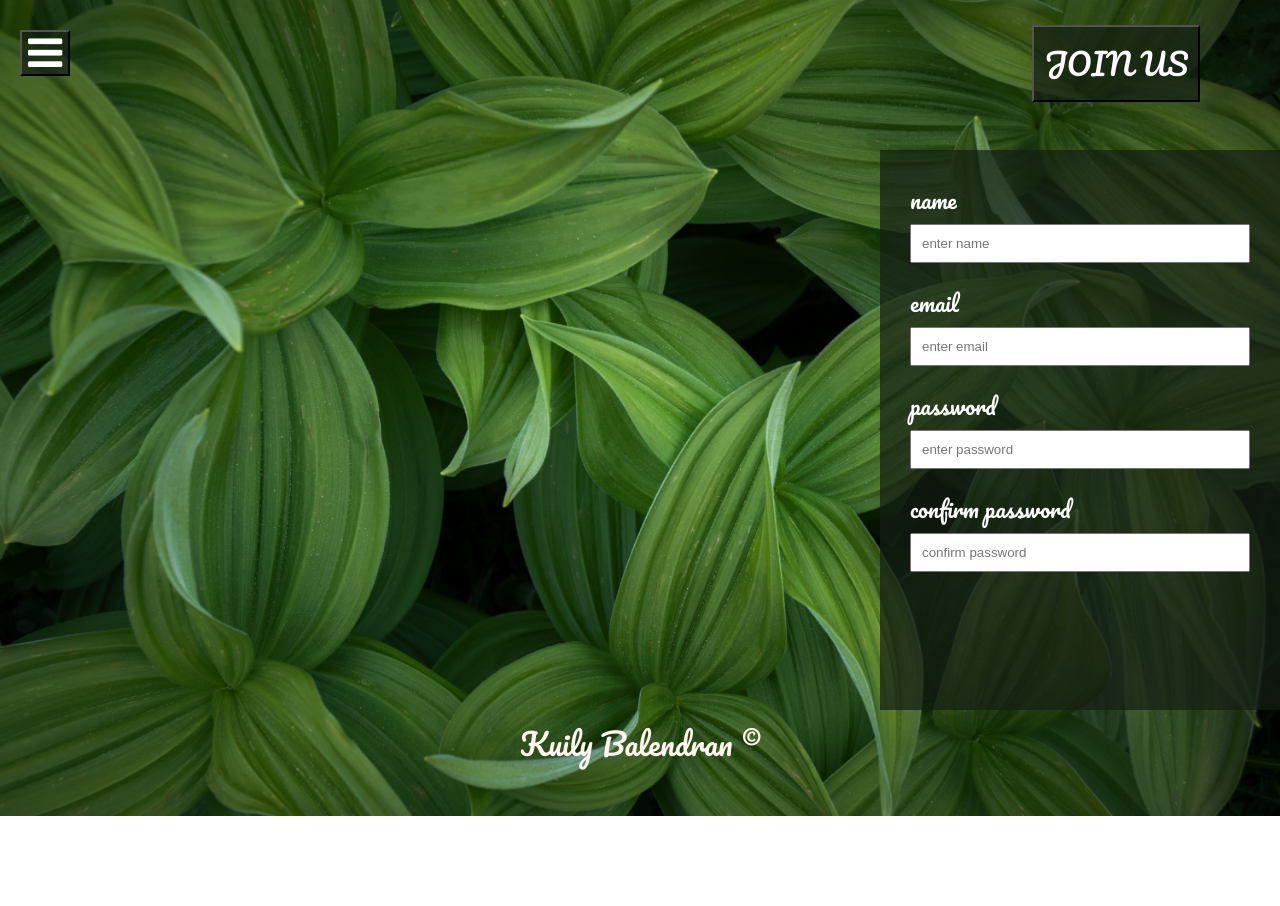
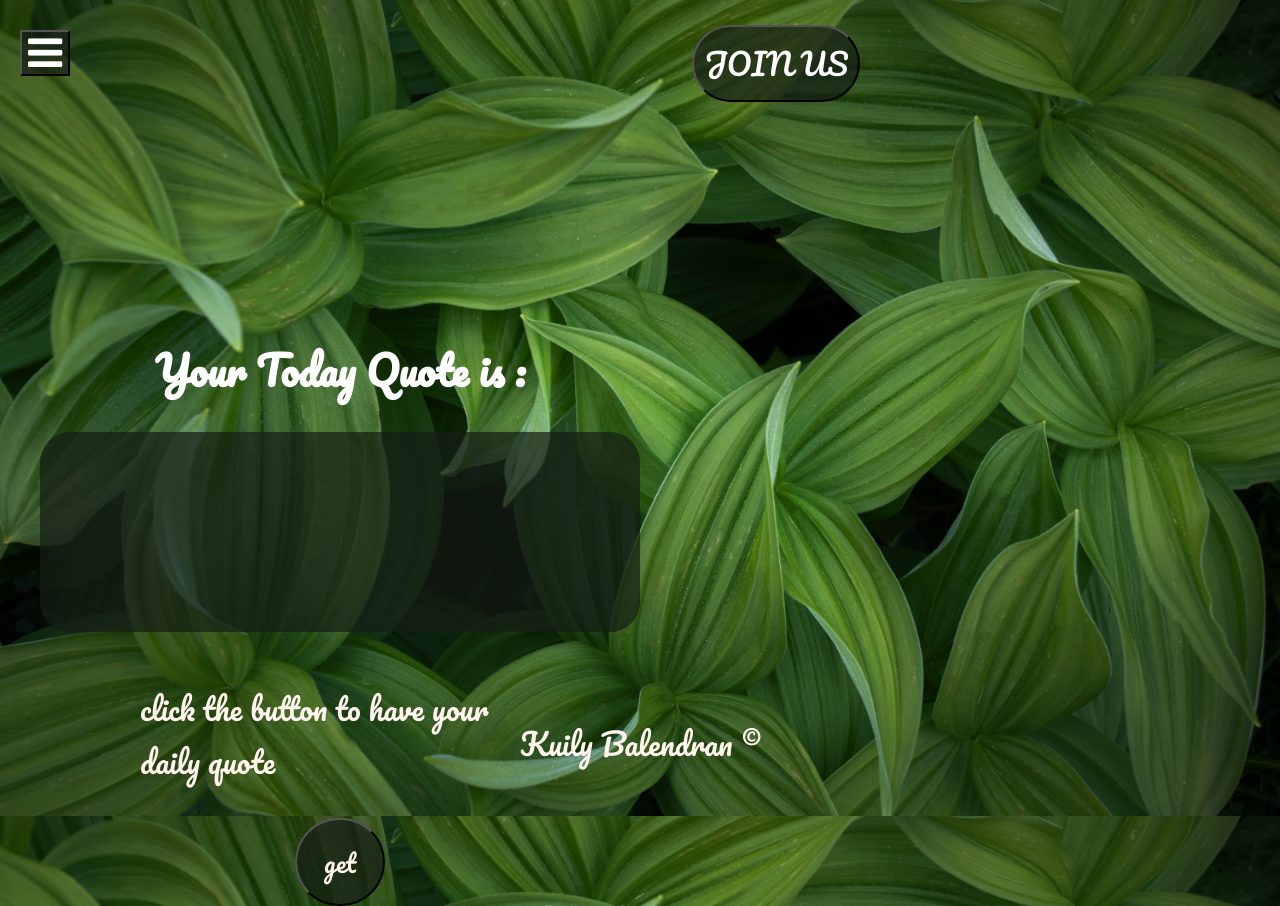
Before and after one commit to git-sedone/daily-quote, a PHP site: page / in a window 1280 px wide. Before the commit the page ends 816 px from the top, so only its background shows below. Run offline with PHP 8.4, Linux system fonts and the light colour scheme.

Commit message:
fixing projects css

```diff
--- a/index.html
+++ b/index.html
@@ -13,15 +13,15 @@
             <h1>Your Today Quote is :</h1>
 
             <div class="quote" id="quote"></div>
-            <p>click here to have your daily quote</p>
+            <p>click the button to have your daily quote</p>
 
-            <button class="btn" id="btn">get</button>
+            <button class="quote-btn" id="quote-btn">get</button>
 
         </div>
 
-            <button id="toggle" class="toggle">
-                <i class="fa fa-bars fa-3x"></i>
-            </button>
+        <button id="toggle" class="toggle">
+            <i class="fa fa-bars fa-3x"></i>
+        </button>
         <div class="side-bar" id="side-bar">
             <ul>
                 <li><a href="#">Home</a></li>
@@ -31,8 +31,8 @@
             </ul>
 
         </div>
-        <button class="form-btn" id="join">JOIN US</button>
-        <div class="container-form">
+        <button class="form-btn" id="form-btn">JOIN US</button>
+        <div class="container-form" id="container-form">
             <div class="form">
                 <div class="input" id="input">
                     <label for="name">name</label>
@@ -50,6 +50,7 @@
                     <label for="password2">confirm password</label>
                     <input type="password" id="password2" placeholder="confirm password" class="insert">
                 </div>
+                <button class="modal-btn">Submit</button>
             </div>
         </div>
     </div>
--- a/main.js
+++ b/main.js
@@ -1,7 +1,12 @@
+/////////////////////////////////////////////////////////////////////
+// dom manipulation ////////////////////////////////////////////////
+
 const dailyquote = document.getElementById('quote');
-const quotebtn = document.getElementById('btn');
+const quotebtn = document.getElementById('quote-btn');
 const toggle = document.getElementById('toggle');
-const join = document.getElementById('join')
+const formBtn = document.getElementById('form-btn');
+const containerForm = document.getElementById('container-form')
+
 quotebtn.addEventListener('click', function getquote(){
     fetch(`https://quote-garden.herokuapp.com/api/v2/quotes/random`)
     .then(res => res.json())
@@ -16,6 +21,19 @@ toggle.addEventListener('click', function(){
     document.body.classList.toggle('appear');
 })
 
-join.addEventListener('click', function(){
-    document.body.classList.toggle('appear-form');
+formBtn.addEventListener('click', function(){
+    containerForm.classList.toggle('open-form');
 })
+
+//////////////////////////////////////////////////////////////
+// form validation////////////////////////////////////////////
+const name = document.getElementById('name');
+const email = document.getElementById('email');
+const password = document.getElementById('password');
+const password2 = document.getElementById('password2');
+
+if(name.value >=3){
+    name.classList.add('name-green')
+}else{
+    name.classList.add('name-red')
+}
--- a/style.css
+++ b/style.css
@@ -3,6 +3,20 @@
 :root {
     --transp-background:  rgba(20, 30, 20, 0.7);
 }
+*{
+    box-sizing: border-box;
+    font-family: Pacifico;
+}
+
+body{
+    background-image:url(/img/background.jpg);
+    background-size: 100% 100%;
+    display: flex;
+    justify-content: center;
+    align-items: center;
+    height: 100vh;
+}
+/* SIDE BAR STYLE */
 .toggle{
     position: fixed;
     top: 0;
@@ -36,12 +50,13 @@ body.appear{
     padding: 10px;
     font-size: 30px;
     text-decoration: none;
-    margin-bottom: 40px;
-
 }
 .side-bar ul{
     list-style-type: none;
 
+}
+.side-bar ul li{
+    margin-top: 60px;
 }
 .side-bar ul li:hover{
     transform: scale(1.1);
@@ -56,69 +71,73 @@ body.appear{
     bottom: 0;
     height: 70vh;
     margin-top: 150px;
-    /* display: none; */
+    margin-right: 300px;
+    display: none;
+    animation-name: openform;
+    animation-duration: 5s;
+    border-radius: 10px;
+}
+.open-form{
+    display: block;
+}
 
+@keyframes openform{
+    from{
+        opacity:0;
+    }
+    to{
+        opacity:1;
+    }
 }
-body.appear-form{
-    display:block;
-}
+
 .form .input{
     padding: 10px;
     color: white;
     width: 100%;
-    font-size: 22px;
+    font-size: 30px;
 }
 
 .insert{
     padding: 10px;
     width: 100%;
-    padding: 10px;
+    font-size: 20px;
+    font-family: monospace;
+    border-radius: 20px;
 }
 .insert:focus{
-    outline:none;
-    color: green;
+    outline: none;
+}
+.insert:hover{
+    transform: scale(1.2);
 }
 
-*{
-    box-sizing: border-box;
+/* QUOTE STYLE */
+.container-quote{
+   display: flex;
+   align-items: center;
+   justify-content: space-evenly;
+   flex-direction: column;
+   height: 200px;
+   width: 400px;
+   margin-right: 600px;
 }
 
-body{
-    background-image:url(/img/background.jpg);
-    background-size: 100% 100%;
-    display: flex;
-    justify-content: center;
-    align-items: center;
-    height: 100vh;
-    font-family: Pacifico;
-}
-.container-quote{
-   position: fixed;
-   top:0;
-   right: ;
-   height: 100px;
-   width: 400px;
-   margin-right: 90px;
-   display: none;
-}
-
-
 .quote{
-
-    width: 500px;
-    height: 300px;
-    margin: auto;
-    padding: 90px;
+    width: 600px;
+    height: 400px;
+    padding: 100px;
     background-color: rgba(20, 30, 20, 0.7);
     font-size: 30px;
-    color: seashell;
+    color: white;
     overflow: scroll;
+    border-radius: 30px;
+    font-family: monospace;
 }
 
 h1{
     position: sticky;
-    font-size: xx-large;
-    color: seashell;
+    font-size: 40px;
+    color: white;
 }
 h1:hover{
     cursor: default;
@@ -126,37 +145,29 @@ h1:hover{
 }
 
 p{
-
     margin-top: 50px;
     color: seashell;
     font-size: 30px;
 }
 
-.btn{
-    position: absolute;
-    padding: 5px;
+.quote-btn{
+    padding: 20px;
     width: 90px;
     background-color: rgba(20, 30, 20, 0.7);
-    font-weight:10px;
+    font-size:25px;
     color: seashell;
+    border-radius: 50px;
 
 }
-.btn:hover{
+.quote-btn:hover{
     transform: scale(1.2);
     cursor: pointer;
 }
-.btn:focus{
+.quote-btn:focus{
     outline: none;
 }
-.footer{
-  position: fixed;
-  left: 0;
-  bottom: 0;
-  width: 100%;
-  color: white;
-  text-align: center;
-  font-size: 20px;
-}
+
+/* FORM STYLE */
 .form-btn{
     background: var(--transp-background);
     color: white ;
@@ -165,8 +176,24 @@ p{
     padding: 10px;
     right: 80px;
     top: 25px;
-    font-family: Pacifico;
+    margin-right: 340px;
+    border-radius: 50px;
+
 }
+.modal-btn{
+    background-color: var(--transp-background);
+    display: block;
+    margin-top: 30px;
+    padding: 15px;
+    border-radius: 50px;
+    color: white;
+    font-size: 30px;
+    cursor: pointer;
+}
+.modal-btn:focus{
+    outline: none;
+}
+.modal-btn:hover,
 .form-btn:hover{
     transform: scale(1.2);
     cursor: pointer;
@@ -175,3 +202,13 @@ p{
     outline: none;
 
 }
+/* FOOTER */
+ .footer{
+    position: fixed;
+    left: 0;
+    bottom: 0;
+    width: 100%;
+    color: white;
+    text-align: center;
+    font-size: 20px;
+}
```
